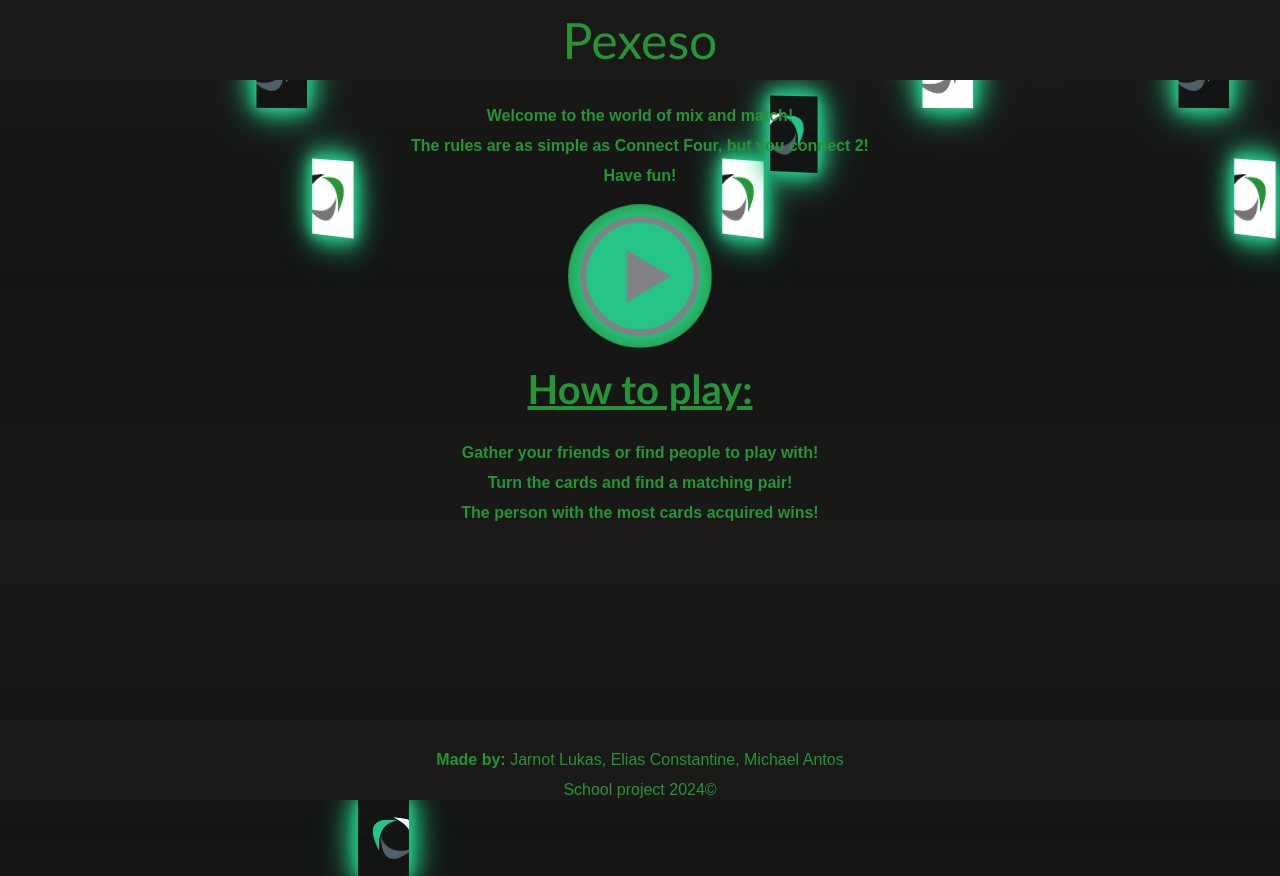
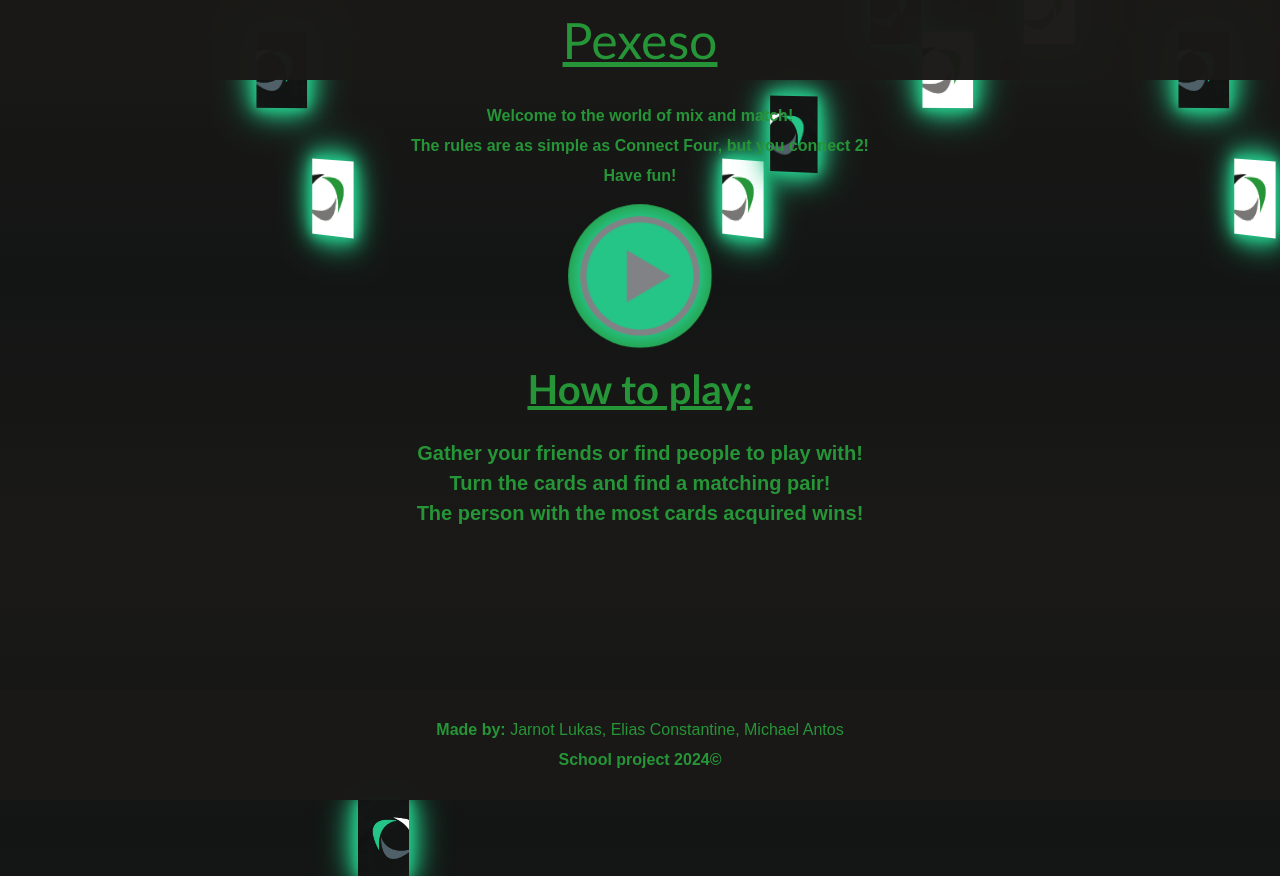
Before and after one commit to antosmichael07/Pexeso-Challenge, a website: page views/home.html in a window 1280 px wide. Drawn offline with Linux system fonts and the light colour scheme; files that its build step writes are made by us from their sources; files whose address does not match are found by name.

Commit message:
Home changes

```diff
--- a/public/stylesheets/home/style.css
+++ b/public/stylesheets/home/style.css
@@ -6,17 +6,15 @@
 .header {
     position: fixed;
     top: 0;
+    left: 0;
     width: 100%;
-    height:  10vh;
-    background-color: #1a1917;
+    background-color: #1a1917fa;
     color: #269537;
     text-align: center;
     font-size: 50px;
     font-family: "Calibri",'Times New Roman', Times, serif;
     z-index: 1;
 }
-
-
 
 /**********************************
 Black Remante
@@ -152,6 +150,9 @@ a {
     margin: 25px;
 }
 
+.p1 {
+    font-size: 20px;
+}
 .container {
     position: relative;
     bottom: 0;
@@ -163,8 +164,8 @@ a {
     left: 0;
     bottom: 0;
     width: 100%;
-    height: 10vh;
-    background-color: #1a1917;
+
+    background-color: #1a1917fb;
     color: #269537;
     text-align: center;
     z-index: -1;
--- a/views/home.html
+++ b/views/home.html
@@ -12,7 +12,7 @@
 
         <header class="header">
             <p class="p">
-                Pexeso
+                <u>Pexeso</u>
                 <br>
             </p>
         </header>
@@ -64,7 +64,7 @@
 
             <h2 class="h2"><u>How to play:</u></h2>
 
-            <p class="p">
+            <p class="p1">
                 <strong>
                     Gather your friends or find people to play with! <br>
                     Turn the cards and find a matching pair!         <br>
@@ -76,7 +76,7 @@
         <footer class="footer">
             <p class="p">
                  <strong>Made by:</strong> Jarnot Lukas, Elias Constantine, Michael Antos
-                <br>                   School project 2024&copy;
+                <br>                   <strong>School project 2024&copy;</strong>
             </p>
         </footer>
 
```
